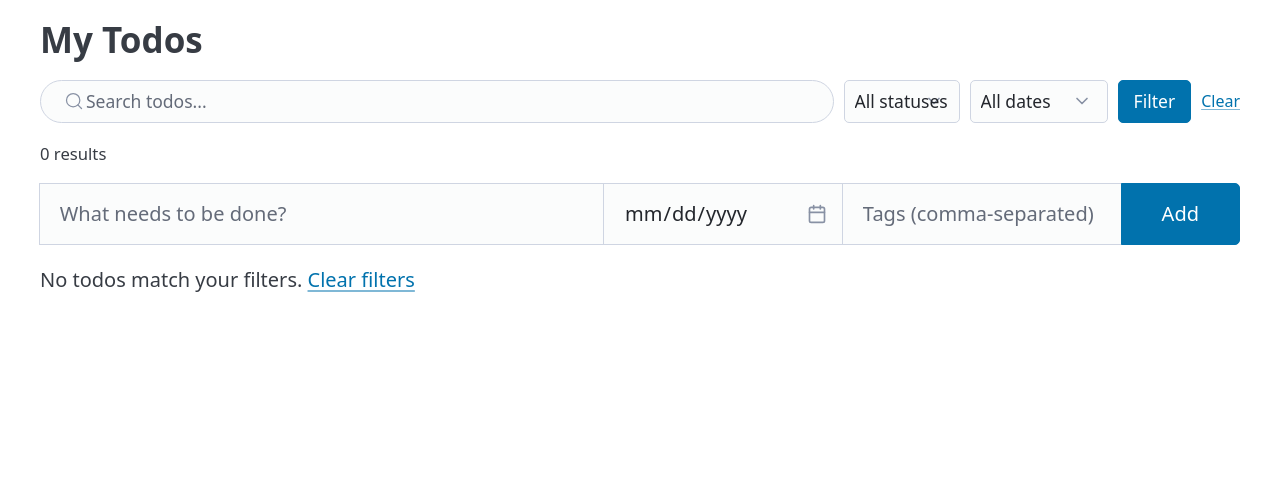
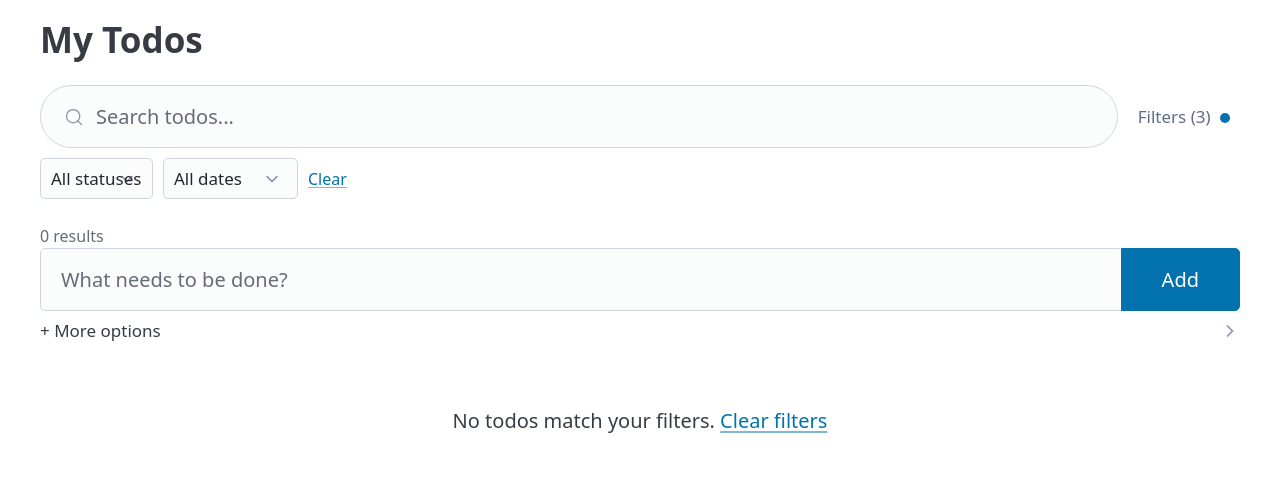
Before and after one commit to dustycl/python-todo-test, a Flask app: template app/templates/todos/list.html in a window 1280 px wide. Shown: the part 110-605 px from the top of the page. Run offline with Flask 3, Linux system fonts and the light colour scheme; the template is opened without the code that fills it, so the values that code supplies are empty; some libraries are stand-ins or nearby versions.

Commit message:
Clean up todo list UI with progressive disclosure and dedicated stylesheet
Move all inline styles to app/static/style.css. Redesign the filter bar
to show only search by default with a collapsible "Filters" toggle.
Simplify the add form to title + Add with expandable "More options" for
due date and tags. Restructure todo items with metadata on a second line
and lighter action buttons.

```diff
--- /dev/null
+++ b/app/static/style.css
@@ -0,0 +1,256 @@
+/* === Layout & Spacing === */
+
+.todo-page h2 {
+    margin-bottom: 1.25rem;
+}
+
+.section-gap {
+    margin-bottom: 1.25rem;
+}
+
+/* === Search & Filter Bar === */
+
+.search-row {
+    display: flex;
+    gap: 0.5rem;
+    align-items: center;
+}
+
+.search-row input[type="search"] {
+    margin: 0;
+    flex: 1;
+    min-width: 10rem;
+}
+
+.filter-toggle {
+    background: none;
+    border: none;
+    color: var(--pico-secondary);
+    font-size: 0.85rem;
+    cursor: pointer;
+    padding: 0.35rem 0.5rem;
+    margin: 0;
+    white-space: nowrap;
+    width: auto;
+}
+
+.filter-toggle:hover {
+    color: var(--pico-primary);
+}
+
+.filter-active-dot {
+    display: inline-block;
+    width: 0.5rem;
+    height: 0.5rem;
+    background: var(--pico-primary);
+    border-radius: 50%;
+    margin-left: 0.25rem;
+    vertical-align: middle;
+}
+
+.filter-panel {
+    display: none;
+    gap: 0.5rem;
+    flex-wrap: wrap;
+    align-items: center;
+    padding-top: 0.5rem;
+}
+
+.filter-panel.open {
+    display: flex;
+}
+
+.filter-panel select {
+    margin: 0;
+    padding: 0.35rem 0.5rem;
+    height: auto;
+    width: auto;
+    font-size: 0.85rem;
+}
+
+.filter-clear {
+    font-size: 0.8rem;
+    white-space: nowrap;
+}
+
+.result-count {
+    margin: 0.25rem 0 0;
+    color: var(--pico-muted-color);
+    font-size: 0.8rem;
+}
+
+/* === Add Form === */
+
+.add-form-main {
+    margin-bottom: 0;
+}
+
+.add-form-options {
+    margin-top: 0.5rem;
+    margin-bottom: 0;
+    border: none;
+    padding: 0;
+}
+
+.add-form-options summary {
+    font-size: 0.85rem;
+    color: var(--pico-muted-color);
+    cursor: pointer;
+    list-style: none;
+    padding: 0;
+}
+
+.add-form-options summary::-webkit-details-marker {
+    display: none;
+}
+
+.add-form-options summary::before {
+    content: "+ ";
+}
+
+.add-form-options[open] summary::before {
+    content: "− ";
+}
+
+.add-form-options .option-fields {
+    display: flex;
+    gap: 0.75rem;
+    margin-top: 0.5rem;
+    flex-wrap: wrap;
+}
+
+.add-form-options .option-fields input {
+    margin: 0;
+    font-size: 0.875rem;
+}
+
+.add-form-options .option-fields input[type="date"] {
+    max-width: 12rem;
+}
+
+.add-form-options .option-fields input[type="text"] {
+    max-width: 16rem;
+    flex: 1;
+    min-width: 10rem;
+}
+
+/* === Todo Items === */
+
+.todo-item {
+    display: flex;
+    align-items: flex-start;
+    gap: 0.75rem;
+    padding: 0.85rem 1rem;
+    margin-bottom: 0.5rem;
+}
+
+.todo-toggle {
+    margin: 0;
+}
+
+.todo-toggle button {
+    margin: 0;
+    padding: 0.2rem 0.45rem;
+    width: auto;
+    font-size: 1.1rem;
+    line-height: 1;
+}
+
+.todo-content {
+    flex: 1;
+    min-width: 0;
+}
+
+.todo-title {
+    display: block;
+    line-height: 1.4;
+}
+
+.todo-meta {
+    display: flex;
+    gap: 0.5rem;
+    align-items: center;
+    flex-wrap: wrap;
+    margin-top: 0.2rem;
+}
+
+.todo-due {
+    font-size: 0.78rem;
+    color: var(--pico-muted-color);
+}
+
+.todo-due.overdue {
+    color: var(--pico-color-red-500, #e53935);
+    font-weight: 600;
+}
+
+.todo-tag {
+    font-size: 0.7rem;
+    padding: 0.1rem 0.45rem;
+    border-radius: 1rem;
+    line-height: 1.4;
+}
+
+.todo-actions {
+    display: flex;
+    gap: 0.35rem;
+    align-items: center;
+    flex-shrink: 0;
+}
+
+.todo-actions form {
+    margin: 0;
+}
+
+.todo-actions a,
+.todo-actions button {
+    margin: 0;
+    padding: 0.2rem 0.6rem;
+    width: auto;
+    font-size: 0.8rem;
+}
+
+/* === Completed Todos === */
+
+.completed-section {
+    margin-top: 1.5rem;
+}
+
+.completed-section summary {
+    color: var(--pico-muted-color);
+    font-size: 0.9rem;
+}
+
+.completed-section .todo-item {
+    opacity: 0.6;
+}
+
+.completed-section .todo-title {
+    text-decoration: line-through;
+}
+
+/* === Empty State === */
+
+.empty-state {
+    text-align: center;
+    color: var(--pico-muted-color);
+    padding: 2rem 0;
+}
+
+/* === Edit Page === */
+
+.edit-form label {
+    font-weight: 500;
+}
+
+.edit-form .button-row {
+    display: flex;
+    gap: 0.75rem;
+    margin-top: 0.5rem;
+}
+
+.edit-form .button-row a {
+    width: auto;
+}
+
+/* === Filter auto-submit script === */
--- a/app/templates/base.html
+++ b/app/templates/base.html
@@ -5,6 +5,7 @@
     <meta name="viewport" content="width=device-width, initial-scale=1">
     <title>{% block title %}Todo App{% endblock %}</title>
     <link rel="stylesheet" href="https://cdn.jsdelivr.net/npm/@picocss/pico@2/css/pico.min.css">
+    <link rel="stylesheet" href="{{ url_for('static', filename='style.css') }}">
 </head>
 <body>
     <header class="container">
--- a/app/templates/todos/edit.html
+++ b/app/templates/todos/edit.html
@@ -5,7 +5,7 @@
 {% block content %}
 <article>
     <h2>Edit Todo</h2>
-    <form method="post">
+    <form method="post" class="edit-form">
         <input type="hidden" name="csrf_token" value="{{ csrf_token }}">
         <label for="title">Title</label>
         <input type="text" id="title" name="title" value="{{ todo['title'] }}" required maxlength="200" autofocus>
--- a/app/templates/todos/list.html
+++ b/app/templates/todos/list.html
@@ -3,20 +3,27 @@
 {% block title %}My Todos{% endblock %}
 
 {% block content %}
+<div class="todo-page">
 <h2>My Todos</h2>
 
-<form method="get" action="{{ url_for('todos.list_todos') }}" style="margin-bottom:0.75rem">
-    <div style="display:flex; gap:0.5rem; align-items:center; flex-wrap:wrap">
-        <input type="search" name="q" value="{{ search_q }}" placeholder="Search todos..." aria-label="Search todos"
-               style="margin:0; padding:0.35rem 0.5rem 0.35rem 2.25rem; height:auto; flex:1; min-width:10rem; font-size:0.875rem">
-        <select name="status" aria-label="Filter by status"
-                style="margin:0; padding:0.35rem 0.5rem; height:auto; width:auto; font-size:0.875rem">
+{% set has_filters = search_q or filter_status != 'all' or filter_due != 'all' or filter_tag != 'all' %}
+{% set active_filter_count = (1 if filter_status != 'all' else 0) + (1 if filter_due != 'all' else 0) + (1 if filter_tag != 'all' else 0) %}
+
+<form method="get" action="{{ url_for('todos.list_todos') }}" class="section-gap" id="filter-form">
+    <div class="search-row">
+        <input type="search" name="q" value="{{ search_q }}" placeholder="Search todos..." aria-label="Search todos">
+        <button type="button" class="filter-toggle" onclick="document.getElementById('filter-panel').classList.toggle('open')">
+            Filters{% if active_filter_count %} ({{ active_filter_count }}){% endif %}
+            {% if active_filter_count %}<span class="filter-active-dot"></span>{% endif %}
+        </button>
+    </div>
+    <div id="filter-panel" class="filter-panel {% if has_filters %}open{% endif %}">
+        <select name="status" aria-label="Filter by status" onchange="this.form.submit()">
             <option value="all" {{ 'selected' if filter_status == 'all' }}>All statuses</option>
             <option value="active" {{ 'selected' if filter_status == 'active' }}>Active</option>
             <option value="completed" {{ 'selected' if filter_status == 'completed' }}>Completed</option>
         </select>
-        <select name="due" aria-label="Filter by due date"
-                style="margin:0; padding:0.35rem 0.5rem; height:auto; width:auto; font-size:0.875rem">
+        <select name="due" aria-label="Filter by due date" onchange="this.form.submit()">
             <option value="all" {{ 'selected' if filter_due == 'all' }}>All dates</option>
             <option value="overdue" {{ 'selected' if filter_due == 'overdue' }}>Overdue</option>
             <option value="today" {{ 'selected' if filter_due == 'today' }}>Due today</option>
@@ -24,30 +31,35 @@
             <option value="none" {{ 'selected' if filter_due == 'none' }}>No due date</option>
         </select>
         {% if all_tags %}
-        <select name="tag" aria-label="Filter by tag"
-                style="margin:0; padding:0.35rem 0.5rem; height:auto; width:auto; font-size:0.875rem">
+        <select name="tag" aria-label="Filter by tag" onchange="this.form.submit()">
             <option value="all" {{ 'selected' if filter_tag == 'all' }}>All tags</option>
             {% for t in all_tags %}
             <option value="{{ t }}" {{ 'selected' if filter_tag == t }}>{{ t }}</option>
             {% endfor %}
         </select>
         {% endif %}
-        <button type="submit" style="margin:0; padding:0.35rem 0.75rem; height:auto; width:auto; font-size:0.875rem">Filter</button>
-        {% if search_q or filter_status != 'all' or filter_due != 'all' or filter_tag != 'all' %}
-        <a href="{{ url_for('todos.list_todos') }}" style="font-size:0.8rem; white-space:nowrap">Clear</a>
+        {% if has_filters %}
+        <a href="{{ url_for('todos.list_todos') }}" class="filter-clear">Clear</a>
         {% endif %}
     </div>
 </form>
-{% if search_q or filter_status != 'all' or filter_due != 'all' or filter_tag != 'all' %}
-<p style="margin:0 0 0.75rem"><small>{{ todos | length }} result{{ 's' if todos | length != 1 }}</small></p>
+{% if has_filters %}
+<p class="result-count">{{ todos | length }} result{{ 's' if todos | length != 1 }}</p>
 {% endif %}
 
-<form method="post" action="{{ url_for('todos.add') }}" role="group">
+<form method="post" action="{{ url_for('todos.add') }}" class="section-gap">
     <input type="hidden" name="csrf_token" value="{{ csrf_token }}">
+    <div role="group" class="add-form-main">
         <input type="text" name="title" placeholder="What needs to be done?" required maxlength="200" aria-label="New todo">
-    <input type="date" name="due_date" aria-label="Due date" style="max-width:12rem">
-    <input type="text" name="tags" placeholder="Tags (comma-separated)" aria-label="Tags" list="tag-suggestions" style="max-width:14rem">
         <button type="submit">Add</button>
+    </div>
+    <details class="add-form-options">
+        <summary>More options</summary>
+        <div class="option-fields">
+            <input type="date" name="due_date" aria-label="Due date">
+            <input type="text" name="tags" placeholder="Tags (comma-separated)" aria-label="Tags" list="tag-suggestions">
+        </div>
+    </details>
 </form>
 
 {% if all_tags %}
@@ -62,68 +74,82 @@
 {% set done = todos | selectattr("completed", "equalto", 1) | list %}
 
 {% if not todos %}
-{% if search_q or filter_status != 'all' or filter_due != 'all' or filter_tag != 'all' %}
+<div class="empty-state">
+{% if has_filters %}
 <p>No todos match your filters. <a href="{{ url_for('todos.list_todos') }}">Clear filters</a></p>
 {% else %}
 <p>No todos yet. Add one above!</p>
 {% endif %}
+</div>
 {% endif %}
 
 {% if active %}
 {% for todo in active %}
-<article style="display:flex; align-items:center; gap:1rem; padding:0.75rem 1rem; margin-bottom:0.5rem">
-    <form method="post" action="{{ url_for('todos.toggle', todo_id=todo['id']) }}" style="margin:0">
+<article class="todo-item">
+    <form method="post" action="{{ url_for('todos.toggle', todo_id=todo['id']) }}" class="todo-toggle">
         <input type="hidden" name="csrf_token" value="{{ csrf_token }}">
-        <button type="submit" style="margin:0;padding:0.25rem 0.5rem;width:auto" class="outline">&#9744;</button>
+        <button type="submit" class="outline">&#9744;</button>
     </form>
-    <span style="flex:1">
-        {{ todo['title'] }}
+    <div class="todo-content">
+        <span class="todo-title">{{ todo['title'] }}</span>
+        {% if todo['due_date'] or tags_map.get(todo['id']) %}
+        <div class="todo-meta">
             {% if todo['due_date'] %}
-            <small style="{% if todo['due_date'] < today %}color:var(--pico-color-red-500, #e53935);font-weight:bold{% endif %}">
-                ({{ todo['due_date'] }})
-            </small>
+            <small class="todo-due {% if todo['due_date'] < today %}overdue{% endif %}">{{ todo['due_date'] }}</small>
             {% endif %}
             {% if tags_map.get(todo['id']) %}
                 {% for tag in tags_map[todo['id']] %}
-            <mark style="font-size:0.75rem; padding:0.1rem 0.4rem; margin-left:0.25rem; border-radius:1rem">{{ tag }}</mark>
+                <mark class="todo-tag">{{ tag }}</mark>
                 {% endfor %}
             {% endif %}
-    </span>
-    <a href="{{ url_for('todos.edit', todo_id=todo['id']) }}" role="button" class="outline secondary" style="margin:0;padding:0.25rem 0.75rem;width:auto">Edit</a>
-    <form method="post" action="{{ url_for('todos.delete', todo_id=todo['id']) }}" style="margin:0" onsubmit="return confirm('Delete this todo?')">
+        </div>
+        {% endif %}
+    </div>
+    <div class="todo-actions">
+        <a href="{{ url_for('todos.edit', todo_id=todo['id']) }}" role="button" class="outline secondary">Edit</a>
+        <form method="post" action="{{ url_for('todos.delete', todo_id=todo['id']) }}" onsubmit="return confirm('Delete this todo?')">
             <input type="hidden" name="csrf_token" value="{{ csrf_token }}">
-        <button type="submit" style="margin:0;padding:0.25rem 0.75rem;width:auto" class="outline contrast">Delete</button>
+            <button type="submit" class="outline contrast">&#215;</button>
         </form>
+    </div>
 </article>
 {% endfor %}
 {% endif %}
 
 {% if done %}
-<details {% if active %}open{% endif %}>
+<details class="completed-section" {% if active %}open{% endif %}>
     <summary>Completed ({{ done | length }})</summary>
     {% for todo in done %}
-    <article style="display:flex; align-items:center; gap:1rem; padding:0.75rem 1rem; margin-bottom:0.5rem; opacity:0.7">
-        <form method="post" action="{{ url_for('todos.toggle', todo_id=todo['id']) }}" style="margin:0">
+    <article class="todo-item">
+        <form method="post" action="{{ url_for('todos.toggle', todo_id=todo['id']) }}" class="todo-toggle">
             <input type="hidden" name="csrf_token" value="{{ csrf_token }}">
-            <button type="submit" style="margin:0;padding:0.25rem 0.5rem;width:auto" class="outline">&#9745;</button>
+            <button type="submit" class="outline">&#9745;</button>
         </form>
-        <span style="flex:1; text-decoration:line-through">
-            {{ todo['title'] }}
+        <div class="todo-content">
+            <span class="todo-title">{{ todo['title'] }}</span>
+            {% if todo['due_date'] or tags_map.get(todo['id']) %}
+            <div class="todo-meta">
                 {% if todo['due_date'] %}
-                <small>({{ todo['due_date'] }})</small>
+                <small class="todo-due">{{ todo['due_date'] }}</small>
                 {% endif %}
                 {% if tags_map.get(todo['id']) %}
                     {% for tag in tags_map[todo['id']] %}
-                <mark style="font-size:0.75rem; padding:0.1rem 0.4rem; margin-left:0.25rem; border-radius:1rem">{{ tag }}</mark>
+                    <mark class="todo-tag">{{ tag }}</mark>
                     {% endfor %}
                 {% endif %}
-        </span>
-        <form method="post" action="{{ url_for('todos.delete', todo_id=todo['id']) }}" style="margin:0" onsubmit="return confirm('Delete this todo?')">
+            </div>
+            {% endif %}
+        </div>
+        <div class="todo-actions">
+            <form method="post" action="{{ url_for('todos.delete', todo_id=todo['id']) }}" onsubmit="return confirm('Delete this todo?')">
                 <input type="hidden" name="csrf_token" value="{{ csrf_token }}">
-            <button type="submit" style="margin:0;padding:0.25rem 0.75rem;width:auto" class="outline contrast">Delete</button>
+                <button type="submit" class="outline contrast">&#215;</button>
             </form>
+        </div>
     </article>
     {% endfor %}
 </details>
 {% endif %}
+</div>
+
 {% endblock %}
```
Lines whose indentation alone changed are shown as unchanged.
